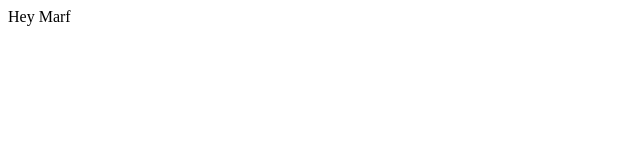
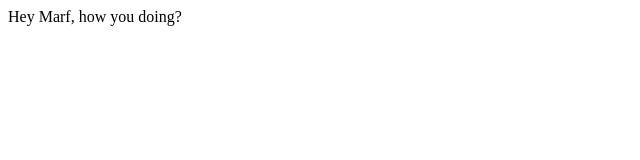
Before and after one commit to gcmorrell/web-project, a plain HTML site: page index.html in a window 1280 px wide. Shown: the whole page, without its empty margins (0-640 px from the left). Drawn offline with Linux system fonts and the light colour scheme.

Commit message:
Asked a question

```diff
--- a/index.html
+++ b/index.html
@@ -1,7 +1,7 @@
 <html>
 <head></head>
 <body>
-  Hey Marf
+  Hey Marf, how you doing?
 </body>
 
 </html>
```
